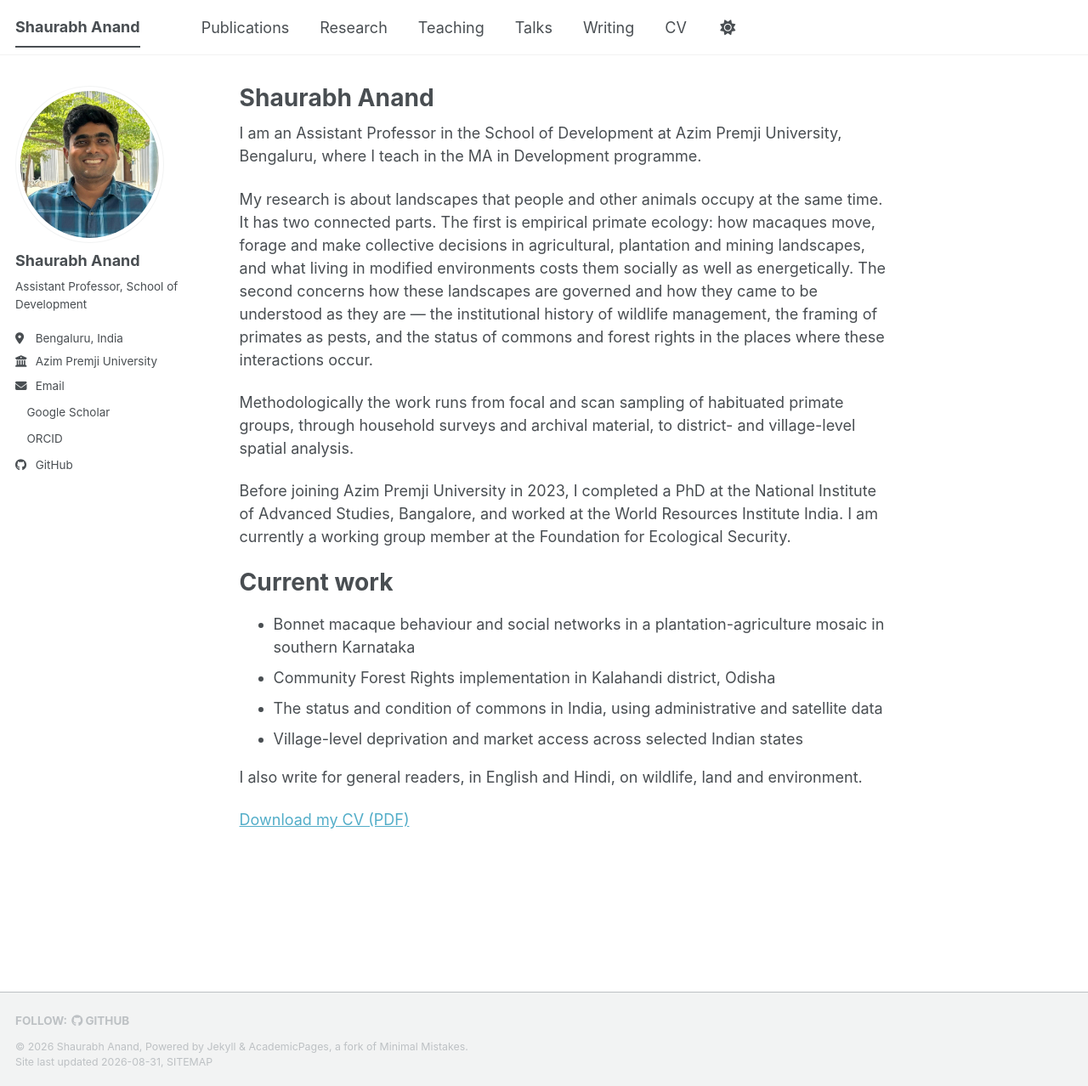
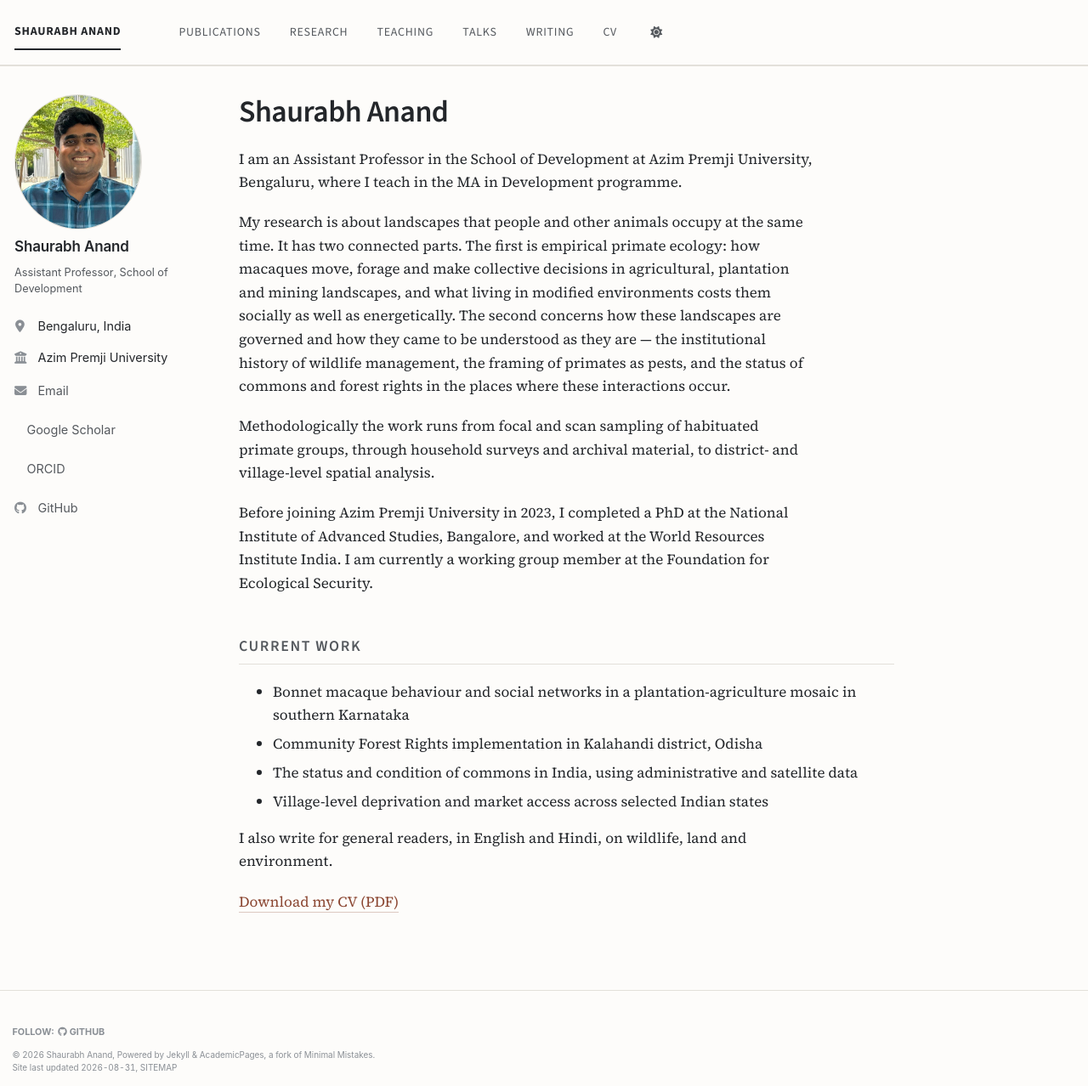
Before and after one commit to anand15/anand15.github.io, a Jekyll site: the page built from _pages/about.md, in a window 1280 px wide and 1278 px high. Shown: the whole window at 85% size. Built offline with Jekyll 4.4.1, drawn with Linux system fonts in a browser that asks for light colours; a style sheet for code colours, icons or effects is not loaded.

Commit message:
Chnaged style

```diff
--- a/_includes/head/custom.html
+++ b/_includes/head/custom.html
@@ -19,4 +19,12 @@
 <link rel="icon" href="/images/favicon.ico"/>
 <meta name="theme-color" content="var(--global-bg-color)"/>
 
+<!-- Typography: Source Serif 4 (body) + Source Sans 3 (headings, UI) -->
+<link rel="preconnect" href="https://fonts.googleapis.com">
+<link rel="preconnect" href="https://fonts.gstatic.com" crossorigin>
+<link href="https://fonts.googleapis.com/css2?family=Source+Sans+3:wght@400;500;600;700&family=Source+Serif+4:opsz,wght@8..60,400;8..60,600&display=swap" rel="stylesheet">
+
+<!-- Custom overrides — must load after main.css -->
+<link rel="stylesheet" href="{{ base_path }}/assets/css/custom.css">
+
 <!-- end custom head snippets -->
--- /dev/null
+++ b/assets/css/custom.css
@@ -0,0 +1,305 @@
+/* ==========================================================================
+   Custom overrides — typography, colour, spacing
+   Loaded after main.css. Edit this file, not the theme _sass files.
+   ========================================================================== */
+
+/* --------------------------------------------------------------------------
+   1. Palette
+   -------------------------------------------------------------------------- */
+:root {
+  --ink              : #23262a;
+  --ink-soft         : #55595e;
+  --ink-faint        : #8a8f95;
+  --paper            : #fdfcfa;
+  --rule             : #e3e0da;
+  --accent           : #8a4530;
+  --accent-hover     : #66301f;
+
+  --global-bg-color              : var(--paper);
+  --global-text-color            : var(--ink);
+  --global-text-color-light      : var(--ink-faint);
+  --global-base-color            : var(--accent);
+  --global-link-color            : var(--accent);
+  --global-link-color-hover      : var(--accent-hover);
+  --global-link-color-visited    : var(--accent);
+  --global-border-color          : var(--rule);
+  --global-dark-border-color     : var(--rule);
+  --global-masthead-link-color   : var(--ink);
+  --global-masthead-link-color-hover : var(--accent);
+  --global-footer-bg-color       : var(--paper);
+  --global-thead-color           : #f3f0ea;
+}
+
+@media (prefers-color-scheme: dark) {
+  :root {
+    --ink          : #e6e3de;
+    --ink-soft     : #b3afa9;
+    --ink-faint    : #85817b;
+    --paper        : #16181a;
+    --rule         : #32363a;
+    --accent       : #d99070;
+    --accent-hover : #eeb094;
+
+    --global-bg-color              : var(--paper);
+    --global-text-color            : var(--ink);
+    --global-text-color-light      : var(--ink-faint);
+    --global-base-color            : var(--accent);
+    --global-link-color            : var(--accent);
+    --global-link-color-hover      : var(--accent-hover);
+    --global-link-color-visited    : var(--accent);
+    --global-border-color          : var(--rule);
+    --global-dark-border-color     : var(--rule);
+    --global-masthead-link-color   : var(--ink);
+    --global-masthead-link-color-hover : var(--accent);
+    --global-footer-bg-color       : var(--paper);
+    --global-thead-color           : #22262a;
+  }
+}
+
+/* --------------------------------------------------------------------------
+   2. Typography
+   -------------------------------------------------------------------------- */
+html { font-size: 17px; }
+
+body,
+.page__content,
+.archive__item-excerpt,
+.page__footer {
+  font-family: "Source Serif 4", Georgia, serif;
+  color: var(--global-text-color);
+  -webkit-font-smoothing: antialiased;
+  font-variant-numeric: lining-nums tabular-nums;
+}
+
+.page__content p,
+.page__content li {
+  line-height: 1.62;
+}
+
+.page__content p {
+  max-width: 40em;
+  margin-bottom: 1.15em;
+}
+
+h1, h2, h3, h4, h5, h6,
+.page__title,
+.archive__item-title,
+.masthead,
+.greedy-nav,
+.author__name,
+.author__urls,
+.sidebar {
+  font-family: "Source Sans 3", "Helvetica Neue", Arial, sans-serif;
+}
+
+/* Page title */
+.page__title {
+  font-size: 2.1em;
+  font-weight: 600;
+  letter-spacing: -0.015em;
+  line-height: 1.15;
+  color: var(--ink);
+  margin-bottom: 0.6em;
+  border-bottom: none;
+}
+
+/* Section headings — markdown "======" renders as h1 inside content */
+.page__content h1 {
+  font-size: 1.05em;
+  font-weight: 600;
+  letter-spacing: 0.09em;
+  text-transform: uppercase;
+  color: var(--ink-soft);
+  border-bottom: 1px solid var(--rule);
+  padding-bottom: 0.5em;
+  margin: 2.8em 0 1.1em;
+}
+
+.page__content h2 {
+  font-size: 1.35em;
+  font-weight: 600;
+  letter-spacing: -0.005em;
+  color: var(--ink);
+  border-bottom: 1px solid var(--rule);
+  padding-bottom: 0.4em;
+  margin: 2.4em 0 1em;
+}
+
+.page__content h3 {
+  font-size: 1.1em;
+  font-weight: 600;
+  color: var(--ink);
+  margin: 2em 0 0.7em;
+}
+
+.page__content hr { display: none; }
+
+/* --------------------------------------------------------------------------
+   3. Links
+   -------------------------------------------------------------------------- */
+.page__content a {
+  color: var(--accent);
+  text-decoration: none;
+  border-bottom: 1px solid rgba(138, 69, 48, 0.28);
+  transition: border-color 0.15s ease, color 0.15s ease;
+}
+.page__content a:hover {
+  color: var(--accent-hover);
+  border-bottom-color: var(--accent-hover);
+}
+@media (prefers-color-scheme: dark) {
+  .page__content a { border-bottom-color: rgba(217, 144, 112, 0.35); }
+}
+
+/* --------------------------------------------------------------------------
+   4. Masthead and navigation
+   -------------------------------------------------------------------------- */
+.masthead {
+  border-bottom: 1px solid var(--rule);
+  background: var(--paper);
+}
+
+.masthead__inner-wrap { padding: 1.1em 1em; }
+
+.site-title {
+  font-weight: 600;
+  font-size: 1.05em;
+  letter-spacing: 0.01em;
+}
+
+.greedy-nav { background: transparent; }
+
+.greedy-nav a {
+  font-size: 0.82em;
+  font-weight: 500;
+  letter-spacing: 0.055em;
+  text-transform: uppercase;
+  color: var(--ink-soft);
+}
+.greedy-nav a:hover { color: var(--accent); }
+
+.greedy-nav .visible-links a:before { background: var(--accent); height: 2px; }
+
+/* --------------------------------------------------------------------------
+   5. Author sidebar
+   -------------------------------------------------------------------------- */
+.author__avatar img {
+  border-radius: 50%;
+  max-width: 150px;
+  border: 1px solid var(--rule);
+  padding: 0;
+}
+
+.author__name {
+  font-size: 1.15em;
+  font-weight: 600;
+  letter-spacing: -0.01em;
+  margin-bottom: 0.2em;
+}
+
+.author__bio {
+  font-family: "Source Serif 4", Georgia, serif;
+  font-size: 0.9em;
+  line-height: 1.5;
+  color: var(--ink-soft);
+}
+
+.author__urls-wrapper button {
+  border-color: var(--rule);
+  color: var(--ink-soft);
+}
+
+.author__urls li {
+  font-size: 0.85em;
+  padding: 0.28em 0;
+  border: none;
+}
+
+.author__urls a {
+  color: var(--ink-soft);
+  text-decoration: none;
+}
+.author__urls a:hover { color: var(--accent); text-decoration: none; }
+
+.author__urls .fa,
+.author__urls .fas,
+.author__urls .fab,
+.author__urls .ai {
+  color: var(--ink-faint);
+  width: 1.4em;
+}
+
+/* --------------------------------------------------------------------------
+   6. Archive lists (publications, talks, teaching)
+   -------------------------------------------------------------------------- */
+.archive__item {
+  padding-bottom: 1.5em;
+  margin-bottom: 1.5em;
+  border-bottom: 1px solid var(--rule);
+}
+
+.archive__item:last-child { border-bottom: none; }
+
+.archive__item-title {
+  font-size: 1.08em;
+  font-weight: 600;
+  line-height: 1.35;
+  margin-top: 0;
+  margin-bottom: 0.35em;
+  border-bottom: none;
+}
+
+.archive__item-title a {
+  color: var(--ink);
+  text-decoration: none;
+  border-bottom: none;
+}
+.archive__item-title a:hover { color: var(--accent); }
+
+.archive__item-excerpt {
+  font-size: 0.92em;
+  line-height: 1.55;
+  color: var(--ink-soft);
+  margin-bottom: 0.4em;
+}
+
+/* Venue / date line that academicpages prints under titles */
+.archive__item p em,
+.page__meta {
+  font-family: "Source Sans 3", sans-serif;
+  font-size: 0.8em;
+  font-style: normal;
+  letter-spacing: 0.03em;
+  color: var(--ink-faint);
+}
+
+/* CV page publication list */
+.page__content ul li { margin-bottom: 0.45em; line-height: 1.55; }
+
+/* --------------------------------------------------------------------------
+   7. Footer
+   -------------------------------------------------------------------------- */
+.page__footer {
+  background: var(--paper);
+  border-top: 1px solid var(--rule);
+  color: var(--ink-faint);
+  font-size: 0.85em;
+}
+.page__footer a { color: var(--ink-faint); }
+.page__footer a:hover { color: var(--accent); }
+.page__footer footer { padding-top: 1.5em; }
+
+/* --------------------------------------------------------------------------
+   8. Misc
+   -------------------------------------------------------------------------- */
+blockquote {
+  border-left: 3px solid var(--accent);
+  font-style: normal;
+  color: var(--ink-soft);
+}
+
+.page__content table { font-size: 0.9em; }
+
+.notice, .notice--info, .notice--warning { border-radius: 2px; }
+
+::selection { background: rgba(138, 69, 48, 0.15); }
```
